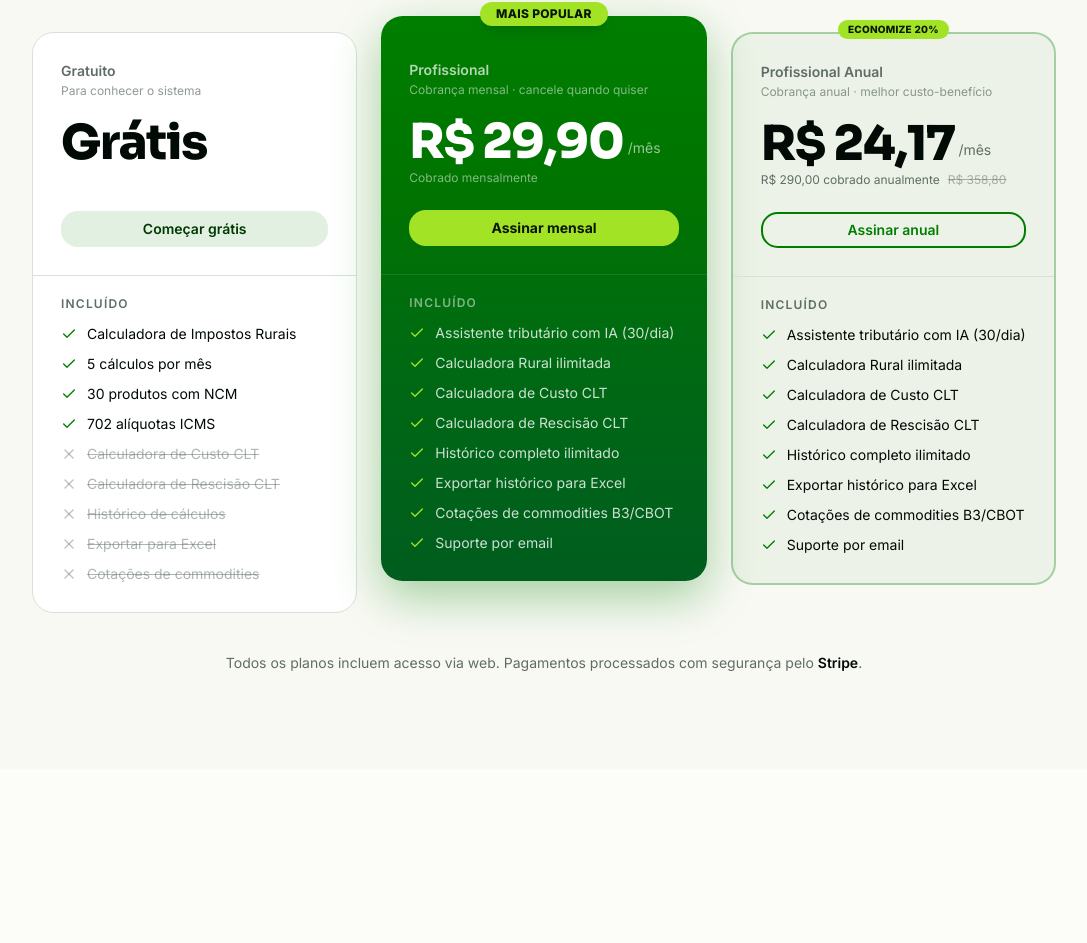
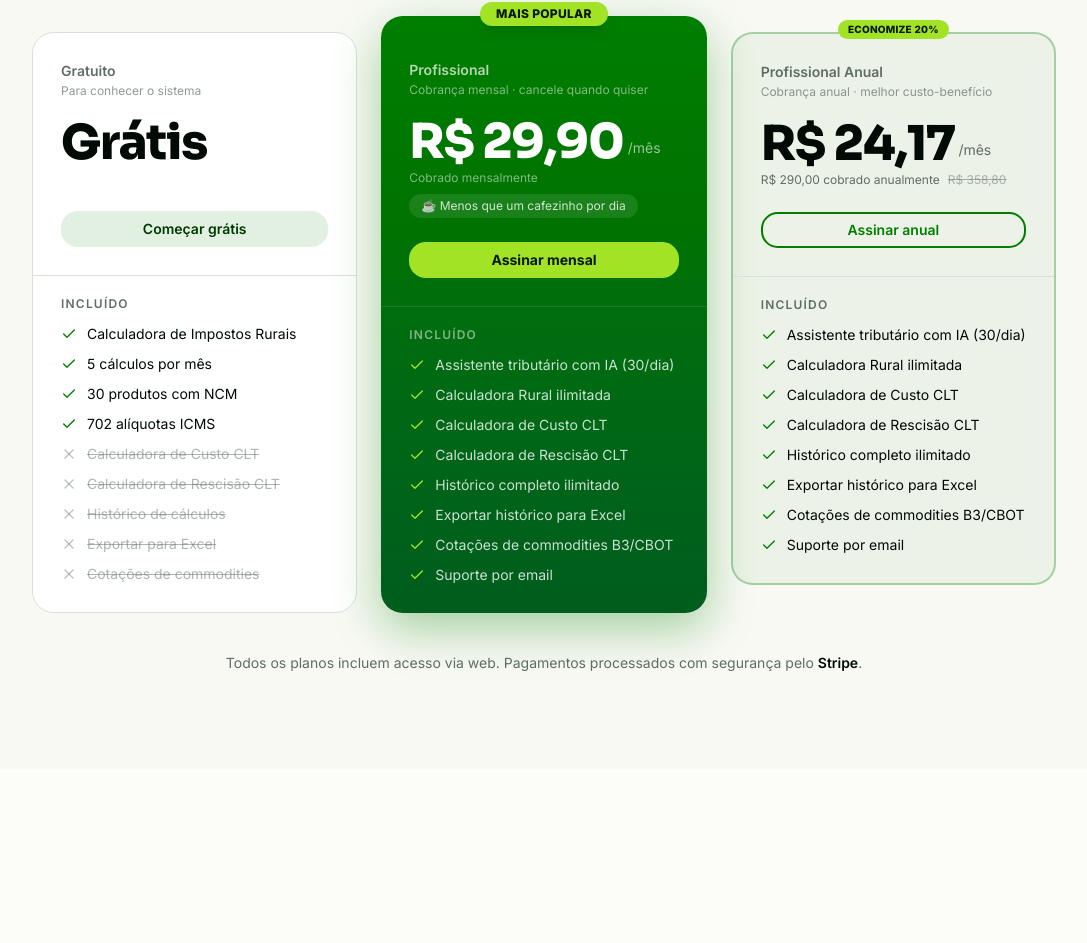
Before and after one commit to felixunai/tributorural, a Next.js app: page / in a window 1280 px wide. Shown: the part 3740-4683 px from the top of the page, without its empty margins (96-1183 px from the left). Built offline with nearby package versions, Linux system fonts and the light colour scheme; no server answers.

Commit message:
feat: destaque de marketing no plano PRO - menos que um cafezinho por dia

```diff
--- a/src/components/landing/PricingSection.tsx
+++ b/src/components/landing/PricingSection.tsx
@@ -147,6 +147,9 @@ export function PricingSection() {
                 <span className="text-sm mb-2 text-white/60">/mês</span>
               </div>
               <p className="text-xs mt-1 text-white/50">Cobrado mensalmente</p>
+              <p className="text-xs mt-2 bg-white/10 rounded-full px-3 py-1 inline-block text-white/80">
+                ☕ Menos que um cafezinho por dia
+              </p>
               <Button
                 className="w-full mt-6 rounded-xl font-semibold py-2.5 btn-lime border-0"
                 onClick={() => handleSubscribe("monthly")}
```
